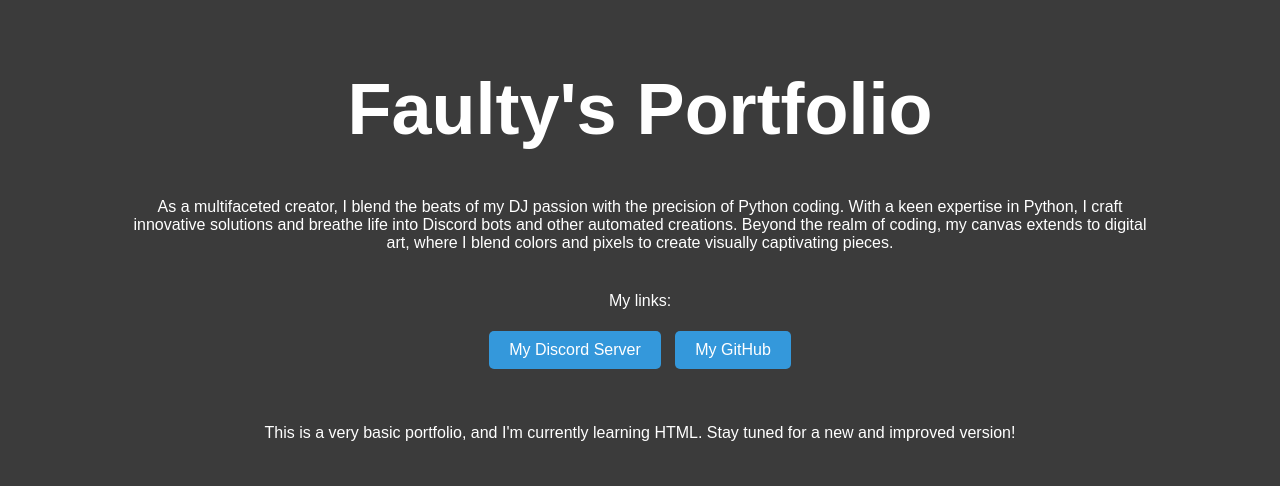
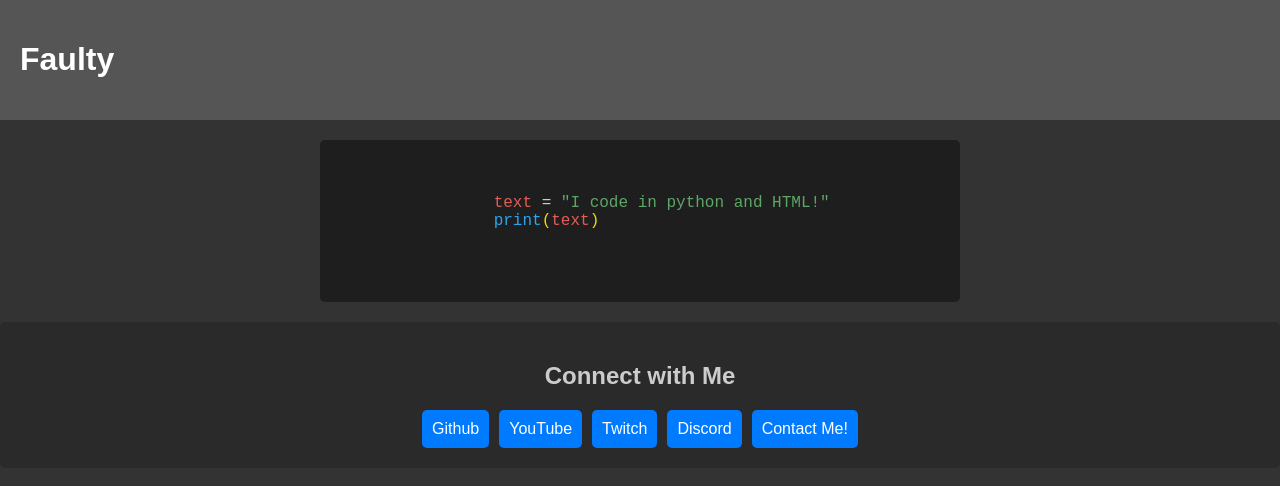
Before and after one commit to faulty-teen/faulty-teen.github.io, a plain HTML site: page index.html in a window 1280 px wide. Drawn offline with Linux system fonts and the light colour scheme.

Commit message:
new and improved web

```diff
--- a/index.html
+++ b/index.html
@@ -1,72 +1,35 @@
 <!DOCTYPE html>
-<html>
+<html lang="en">
 <head>
-    <title>Faulty's Portfolio</title>
-    <style>
-        body {
-            font-family: Arial, sans-serif;
-            margin: 0;
-            padding: 0;
-            background-color: #3b3b3b; /* Set background color */
-            color: #fff; /* Change text color to white */
-        }
-        .container {
-            width: 80%;
-            margin: 0 auto;
-            padding: 20px;
-        }
-        .title {
-            text-align: center;
-            font-size: 36px;
-            margin-bottom: 20px;
-        }
-        .description {
-            text-align: center;
-            margin-bottom: 20px;
-        }
-        .my-links {
-            text-align: center;
-            margin-top: 40px;
-        }
-        .my-links button {
-            margin: 5px;
-            padding: 10px 20px;
-            border: none;
-            border-radius: 5px;
-            background-color: #3498db;
-            color: #fff;
-            cursor: pointer;
-            font-size: 16px;
-        }
-        .disclaimer {
-            text-align: center;
-            margin-top: 50px;
-        }
-    </style>
+    <meta charset="UTF-8">
+    <meta name="viewport" content="width=device-width, initial-scale=1.0">
+    <link rel="stylesheet" href="style.css">
+    <title>Faulty</title>
 </head>
 <body>
+    <header>
+        <h1>Faulty</h1>
+    </header>
 
-    <div class="container">
-        <div class="title">
-            <h1>Faulty's Portfolio</h1>
+    <section id="code" class="code-section">
+        <pre>
+            <code>
+                <span class="text-color">text </span>= <span></span><span class="quote-color">"I code in python and HTML!"<br></span><span class="text2-color">                print</span><span class="bracket-color">(</span><span class="text-color">text</span><span class="bracket-color">)</span>
+            </code>
+        </pre>
+    </section>
+
+    <section id="buttons" class="buttons-section">
+        <h2>Connect with Me</h2>
+        <div class="button-container">
+            <a href="https://www.github.com/faulty-teen" target="_blank">Github</a>
+            <a href="https://www.youtube.com/@DJFVR" target="_blank">YouTube</a>
+            <a href="https://www.twitch.tv/dj_faulty" target="_blank">Twitch</a>
+            <a href="./construction.html" target="_blank">Discord</a>
+            <a href="./construction.html" target="_blank">Contact Me!</a>
         </div>
+    </section>
 
-        <div class="description">
-            <p>
-                As a multifaceted creator, I blend the beats of my DJ passion with the precision of Python coding. With a keen expertise in Python, I craft innovative solutions and breathe life into Discord bots and other automated creations. Beyond the realm of coding, my canvas extends to digital art, where I blend colors and pixels to create visually captivating pieces.
-            </p>
-        </div>
-
-        <div class="my-links">
-            <p>My links:</p>
-            <button onclick="window.location.href='https://discord.gg/55DPYh2gHd'" target="_blank">My Discord Server</button>
-            <button onclick="window.location.href='https://github.com/faulty-teen'" target="_blank">My GitHub</button>
-        </div>
-
-        <div class="disclaimer">
-            <p>This is a very basic portfolio, and I'm currently learning HTML. Stay tuned for a new and improved version!</p>
-        </div>
-    </div>
-
+    <script src="script.js"></script>
 </body>
 </html>
--- /dev/null
+++ b/style.css
@@ -0,0 +1,72 @@
+body {
+    font-family: 'Arial', sans-serif;
+    margin: 0;
+    padding: 0;
+    box-sizing: border-box;
+    background-color: #333;
+    color: #ccc;
+}
+
+header {
+    background-color: #555;
+    color: white;
+    text-align: left;
+    padding: 20px;
+}
+
+.code-section {
+    background-color: #1e1e1e;
+    padding: 20px;
+    margin: 20px;
+    border-radius: 5px;
+    max-width: 600px; /* Set a maximum width for the code block */
+    margin-left: auto;
+    margin-right: auto;
+}
+
+pre {
+    white-space: pre-wrap;
+    font-size: 16px;
+}
+
+.text-color {
+    color: #e05e56;
+}
+
+.quote-color {
+    color: #5ea666;
+}
+
+.text2-color {
+    color: #2ba5ef;
+}
+
+.bracket-color {
+    color: #f1d714;
+}
+
+.buttons-section {
+    margin: 20px auto; /* Center the section horizontally */
+    text-align: center;
+    background-color: #2a2a2a; /* Add a background color to the box */
+    padding: 20px;
+    border-radius: 5px;
+}
+
+.button-container {
+    display: flex;
+    gap: 10px;
+    justify-content: center; /* Center the buttons horizontally */
+}
+
+a {
+    text-decoration: none;
+    color: #fff;
+    background-color: #007BFF;
+    padding: 10px;
+    border-radius: 5px;
+}
+
+a:hover {
+    background-color: #0056b3;
+}
```
Also changed, not shown: construction.html (added, +53 -0 lines).
